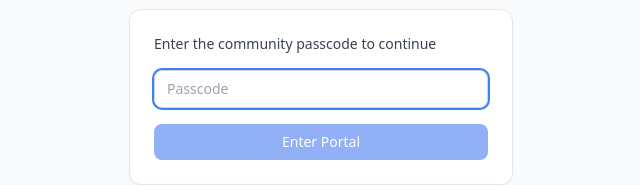
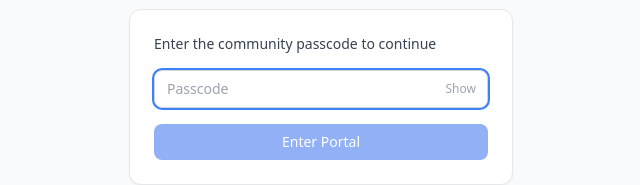
Before and after one commit to ryandvandusen/HOA-guideline-advisor, a Next.js app: page /gate in a window 1280 px wide. Shown: the part 325-510 px from the top of the page, without its empty margins (319-959 px from the left). Built offline with nearby package versions, Linux system fonts and the light colour scheme.

Commit message:
Fix: Passcode issues

```diff
--- a/src/app/gate/page.tsx
+++ b/src/app/gate/page.tsx
@@ -1,15 +1,10 @@
 'use client';
 
 import { useState, FormEvent } from 'react';
-import { useRouter, useSearchParams } from 'next/navigation';
-import { Suspense } from 'react';
 
-function GateForm() {
-  const router = useRouter();
-  const searchParams = useSearchParams();
-  const from = searchParams.get('from') ?? '/';
-
+export default function GatePage() {
   const [passcode, setPasscode] = useState('');
+  const [showPasscode, setShowPasscode] = useState(false);
   const [error, setError] = useState('');
   const [loading, setLoading] = useState(false);
 
@@ -19,6 +14,7 @@ function GateForm() {
     setLoading(true);
 
     try {
+      const from = new URLSearchParams(window.location.search).get('from') ?? '/';
       const res = await fetch('/api/gate', {
         method: 'POST',
         headers: { 'Content-Type': 'application/json' },
@@ -32,7 +28,7 @@ function GateForm() {
         return;
       }
 
-      router.push(data.redirectTo ?? '/');
+      window.location.href = data.redirectTo ?? '/';
     } catch {
       setError('Something went wrong. Please try again.');
     } finally {
@@ -52,15 +48,25 @@ function GateForm() {
           <h2 className="text-sm font-medium text-gray-700 mb-4">Enter the community passcode to continue</h2>
 
           <form onSubmit={handleSubmit} className="space-y-4">
+            <div className="relative">
               <input
-              type="password"
+                type={showPasscode ? 'text' : 'password'}
                 value={passcode}
                 onChange={(e) => setPasscode(e.target.value)}
                 placeholder="Passcode"
-              className="w-full px-3 py-2 text-sm border border-gray-300 rounded-lg focus:outline-none focus:ring-2 focus:ring-blue-500"
+                className="w-full px-3 py-2 pr-10 text-sm border border-gray-300 rounded-lg focus:outline-none focus:ring-2 focus:ring-blue-500"
                 autoFocus
                 autoComplete="current-password"
               />
+              <button
+                type="button"
+                onClick={() => setShowPasscode((v) => !v)}
+                className="absolute right-2 top-1/2 -translate-y-1/2 text-xs text-gray-400 hover:text-gray-600 px-1"
+                tabIndex={-1}
+              >
+                {showPasscode ? 'Hide' : 'Show'}
+              </button>
+            </div>
 
             {error && (
               <p className="text-xs text-red-600">{error}</p>
@@ -83,11 +89,3 @@ function GateForm() {
     </div>
   );
 }
-
-export default function GatePage() {
-  return (
-    <Suspense>
-      <GateForm />
-    </Suspense>
-  );
-}
```
Lines whose indentation alone changed are shown as unchanged.
